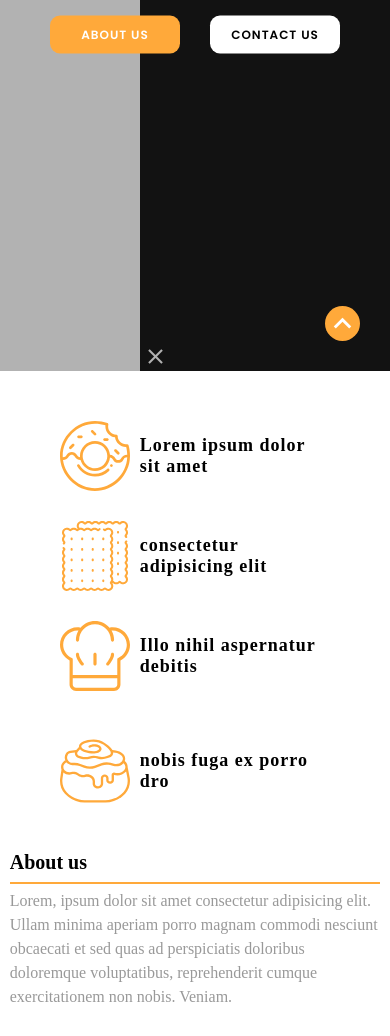
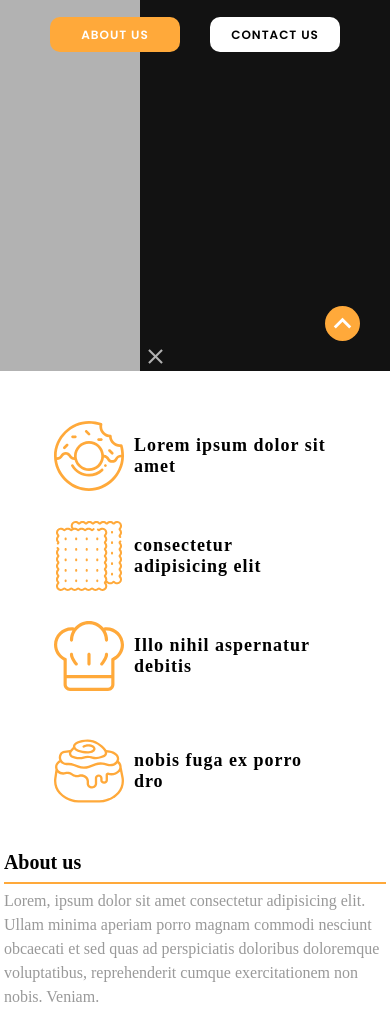
Before and after one commit to Moawny/sample7, a plain HTML site: page index.html in a window 390 px wide. Shown: the part 473-1509 px from the top of the page. Drawn offline with Linux system fonts and the light colour scheme.

Commit message:
Update style.css

```diff
--- a/style.css
+++ b/style.css
@@ -38,17 +38,17 @@ body::-webkit-scrollbar-thumb {
 }
 @media (max-width: 992px) {
   .container {
-    width: 70%;
+    width: 80%;
   }
 }
 @media (max-width: 768px) {
   .container {
-    width: 85%;
+    width: 90%;
   }
 }
 @media (max-width: 576px) {
   .container {
-    width: 95%;
+    width: 98%;
   }
 }
 
@@ -59,7 +59,8 @@ ul {
 a.btn {
   display: block;
   margin: 0 15px;
-  padding: 17px 0;
+  height: 50px;
+  line-height: 50px;
   width: 180px;
   border-radius: 10px;
   letter-spacing: 1px;
@@ -77,14 +78,16 @@ a.btn.seco {
 }
 @media (max-width: 768px) {
   a.btn {
-    padding: 13px 0;
+    height: 40px;
+    line-height: 40px;
     font-size: 12px;
     width: 165px;
   }
 }
 @media (max-width: 576px) {
   a.btn {
-    padding: 10px 0;
+    height: 35px;
+    line-height: 35px;
     width: 130px;
   }
 }
@@ -99,7 +102,7 @@ a.btn.seco {
   width: fit-content;
 }
 .with-line hr {
-  width: 40%;
+  width: 35%;
   height: 1px;
   margin: 13px 0 0;
 }
@@ -234,7 +237,6 @@ section.first-section .badges {
   display: flex;
   margin-bottom: 80px;
   justify-content: space-between;
-  flex-wrap: wrap;
 }
 section.first-section .badges .badge {
   display: flex;
@@ -257,6 +259,11 @@ section.first-section .badges .badge .badge_title {
   font-size: 22px;
   align-items: center;
   padding: 0 10px;
+}
+@media (max-width: 992px) {
+  section.first-section .badges {
+    flex-wrap: wrap;
+  }
 }
 section.first-section .with-line.about hr {
   border: 1px solid var(--mainColor);
@@ -395,7 +402,7 @@ section.process .content .with-line {
   color: #e5e5e5;
 }
 section.process .content .with-line hr {
-  width: 32%;
+  width: 25%;
   border: 1px solid #e5e5e5;
   background: #fff;
 }
@@ -1060,6 +1067,16 @@ section.footer .all .one:last-of-type {
   align-items: center;
 }
 
+@media (max-width: 840px) {
+  section.products h2 br {
+    display: none;
+  }
+}
+@media (max-width: 850px) {
+  section.first-section .article h2, section.delivery h2, section.products h2, section.contact .container .content h2 {
+    font-size: 55px;
+  }
+}
 @media (max-width: 768px) {
   br {
     display: none;
```
